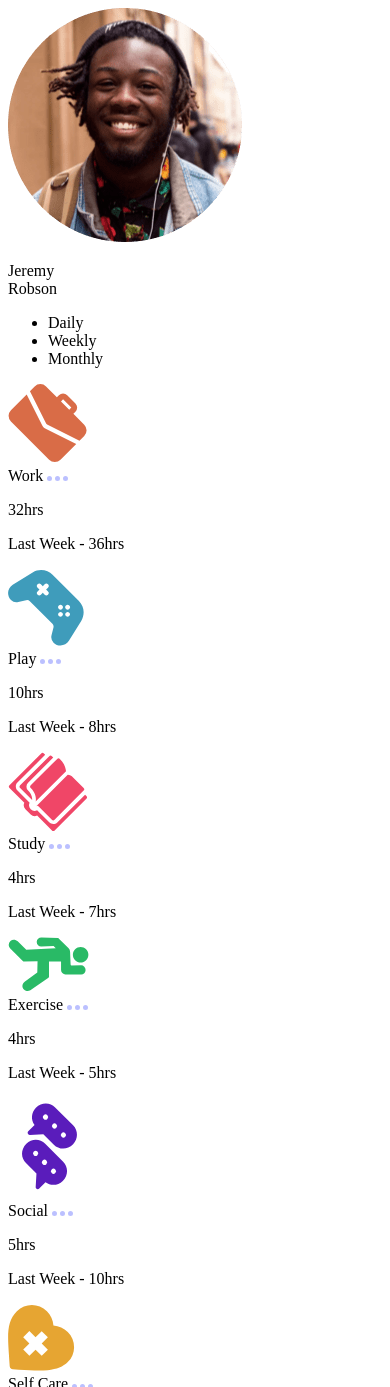
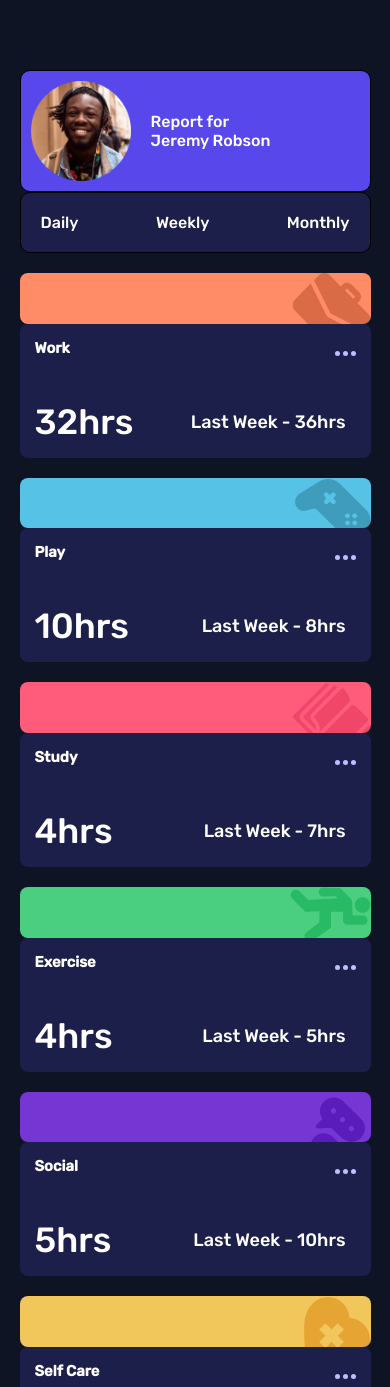
Before and after one commit to d2ndjim/time-tracking, a website: page index.html in a window 390 px wide. Shown: the top 1387 px of the page. Drawn offline with Linux system fonts and the light colour scheme.

Commit message:
add styling for mobile version

```diff
--- a/index.html
+++ b/index.html
@@ -5,106 +5,106 @@
   <meta name="viewport" content="width=device-width, initial-scale=1.0"> <!-- displays site properly based on user's device -->
   <link rel="icon" type="image/png" sizes="32x32" href="./images/favicon-32x32.png">
   <link rel="stylesheet" href="style.css">
+  <link rel="preconnect" href="https://fonts.googleapis.com">
+  <link rel="preconnect" href="https://fonts.gstatic.com" crossorigin>
+  <link href="https://fonts.googleapis.com/css2?family=Epilogue:wght@700&family=Rubik:wght@500&display=swap" rel="stylesheet">
   <title>Frontend Mentor | Time tracking dashboard</title>
+</head>
 
-
-</head>
 <body>
   <section class="container">
     <div class="user-section">
-      <img id="user-img" src="./images/image-jeremy.png" alt="user-img">
       <div class="user-txt">
-        <p>Jeremy <br> Robson</p>
+        <img id="user-img" src="./images/image-jeremy.png" alt="user-img">
+        <p>Report for <br> Jeremy Robson </p>
       </div>
-      <div class="time">
-        <ul>
+      <ul class="time">
           <li>Daily</li>
           <li>Weekly</li>
           <li>Monthly</li>
-        </ul>
-      </div>
+      </ul>
     </div>
 
     <div class="work-card">
-      <img class="work-icon" src="images/icon-work.svg" alt="work-icon">
+      <div class="icon-img work-img"></div>
       <div class="work-body">
         <div id="work-header">
-          <span>Work</span>
-          <img src="images/icon-ellipsis.svg" alt="menu">
+          <h5>Work</h5>
+          <span><img src="images/icon-ellipsis.svg" alt="menu"></span>
         </div>
         <div class="work-text">
-          <p>32hrs</p>
-          <p>Last Week - 36hrs</p>
+          <p class="hrs">32hrs</p>
+          <p class="last-time">Last Week - 36hrs</p>
         </div>
       </div>
     </div>
 
     <div class="play-card">
-      <img class="play-icon" src="images/icon-play.svg" alt="play-icon">
+      <div class="icon-img play-img"></div>
       <div class="play-body">
         <div id="play-header">
-          <span>Play</span>
-          <img src="images/icon-ellipsis.svg" alt="menu">
+          <h5>Play</h5>
+          <span><img src="images/icon-ellipsis.svg" alt="menu"></span>
         </div>
         <div class="play-text">
-          <p>10hrs</p>
-          <p>Last Week - 8hrs</p>
+          <p class="hrs">10hrs</p>
+          <p class="last-time">Last Week - 8hrs</p>
         </div>
       </div>
     </div>
 
     <div class="study-card">
-      <img class="study-icon" src="images/icon-study.svg" alt="study-icon">
+      <div class="icon-img study-img"></div>
       <div class="study-body">
         <div id="study-header">
-          <span>Study</span>
-          <img src="images/icon-ellipsis.svg" alt="menu">
+          <h5>Study</h5>
+          <span><img src="images/icon-ellipsis.svg" alt="menu"></span>
         </div>
         <div class="study-text">
-          <p>4hrs</p>
-          <p>Last Week - 7hrs</p>
+          <p class="hrs">4hrs</p>
+          <p class="last-time">Last Week - 7hrs</p>
         </div>
       </div>
     </div>
 
     <div class="exercise-card">
-      <img class="exercise-icon" src="images/icon-exercise.svg" alt="exercise-icon">
+      <div class="icon-img exercise-img"></div>
       <div class="exercise-body">
         <div id="exercise-header">
-          <span>Exercise</span>
-          <img src="images/icon-ellipsis.svg" alt="menu">
+          <h5>Exercise</h5>
+          <span><img src="images/icon-ellipsis.svg" alt="menu"></span>
         </div>
         <div class="exercise-text">
-          <p>4hrs</p>
-          <p>Last Week - 5hrs</p>
+          <p class="hrs">4hrs</p>
+          <p class="last-time">Last Week - 5hrs</p>
         </div>
       </div>
     </div>
 
     <div class="social-card">
-      <img class="social-icon" src="images/icon-social.svg" alt="social-icon">
+      <div class="icon-img social-img"></div>
       <div class="social-body">
         <div id="social-header">
-          <span>Social</span>
-          <img src="images/icon-ellipsis.svg" alt="menu">
+          <h5>Social</h5>
+          <span><img src="images/icon-ellipsis.svg" alt="menu"></span>
         </div>
         <div class="social-text">
-          <p>5hrs</p>
-          <p>Last Week - 10hrs</p>
+          <p class="hrs">5hrs</p>
+          <p class="last-time">Last Week - 10hrs</p>
         </div>
       </div>
     </div>
 
     <div class="selfcare-card">
-      <img class="selfcare-icon" src="images/icon-self-care.svg" alt="selfcare-icon">
+      <div class="icon-img selfcare-img"></div>
       <div class="selfcare-body">
         <div id="selfcare-header">
-          <span>Self Care</span>
-          <img src="images/icon-ellipsis.svg" alt="menu">
+          <h5>Self Care</h5>
+          <span><img src="images/icon-ellipsis.svg" alt="menu"></span>
         </div>
         <div class="selfcare-text">
-          <p>2hrs</p>
-          <p>Last Week - 2hrs</p>
+          <p class="hrs">2hrs</p>
+          <p class="last-time">Last Week - 2hrs</p>
         </div>
       </div>
     </div>
@@ -116,61 +116,3 @@
   </div>
 </body>
 </html>
-
-<!--
- Report for
-  Jeremy Robson
-
-  Daily
-  Weekly
-  Monthly
-
-  Work
-  5hrs <!-- daily -->
-  Previous - 7hrs <!-- daily -->
-  32hrs <!-- weekly -->
-  Previous - 36hrs <!-- weekly -->
-  103hrs <!-- monthly -->
-  Previous - 128hrs <!-- monthly -->
-
-  Play
-  1hr <!-- daily -->
-  Previous - 2hrs <!-- daily -->
-  10hrs <!-- weekly -->
-  Previous - 8hrs <!-- weekly -->
-  23hrs <!-- monthly -->
-  Previous - 29hrs <!-- monthly -->
-
-  Study
-  0hrs <!-- daily -->
-  Previous - 1hr <!-- daily -->
-  4hrs <!-- weekly -->
-  Previous - 7hrs <!-- weekly -->
-  13hrs <!-- monthly -->
-  Previous - 19hrs <!-- monthly -->
-
-  Exercise
-  1hr <!-- daily -->
-  Previous - 1hr <!-- daily -->
-  4hrs <!-- weekly -->
-  Previous - 5hrs <!-- weekly -->
-  11hrs <!-- monthly -->
-  Previous - 18hrs <!-- monthly -->
-
-  Social
-  1hr <!-- daily -->
-  Previous - 3hrs <!-- daily -->
-  5hrs <!-- weekly -->
-  Previous - 10hrs <!-- weekly -->
-  21hrs <!-- monthly -->
-  Previous - 23hrs <!-- monthly -->
-
-  Self Care
-  0hrs <!-- daily -->
-  Previous - 1hr <!-- daily -->
-  2hrs <!-- weekly -->
-  Previous - 2hrs <!-- weekly -->
-  7hrs <!-- monthly -->
-  Previous - 11hrs <!-- monthly -->
-
-   -->
--- a/style.css
+++ b/style.css
@@ -1,3 +1,138 @@
+*,
+*::before,
+*::after {
+  margin: 0;
+  padding: 0;
+  box-sizing: border-box;
+}
+
+body {
+  font-family: 'Rubik', sans-serif;
+  background-color: hsl(226, 43%, 10%);
+  color: white;
+}
+
+.container {
+  position: relative;
+  display: flex;
+  flex-direction: column;
+  gap: 20px;
+  width: 90%;
+  margin: 70px auto;
+}
+
+#user-img {
+  width: 100px;
+  align-self: flex-start;
+}
+
+.user-section {
+  width: 100%;
+}
+
+.user-txt {
+  display: flex;
+  align-items: center;
+  gap: 20px;
+  background-color: hsl(246, 80%, 60%);
+  border: 1px solid black;
+  border-radius: 10px;
+  padding: 10px;
+}
+
+.time {
+  background-color: hsl(235, 46%, 20%);
+  list-style: none;
+  display: flex;
+  border: 1px solid black;
+  justify-content: space-between;
+  align-items: center;
+  align-content: center;
+  padding: 20px;
+  border-radius: 10px;
+}
+
+
+.icon-img {
+  height: 6vh;
+  background-repeat: no-repeat;
+  background-position-x: right;
+  border-radius: 8px;
+}
+
+.work-img {
+  background-color: hsl(15, 100%, 70%);
+  background-image: url('./images/icon-work.svg');
+}
+
+.play-img {
+  background-color: hsl(195, 74%, 62%);
+  background-image: url('./images/icon-play.svg');
+}
+
+.study-img {
+  background-color: hsl(348, 100%, 68%);
+  background-image: url('./images/icon-study.svg');
+}
+
+.exercise-img {
+  background-color: hsl(145, 58%, 55%);
+  background-image: url('./images/icon-exercise.svg')
+}
+
+.social-img {
+  background-color: hsl(264, 64%, 52%);
+  background-image: url('./images/icon-social.svg')
+}
+
+.selfcare-img {
+  background-color: hsl(43, 84%, 65%);
+  background-image: url('./images/icon-self-care.svg')
+}
+
+.hrs {
+  font-size: 35px;
+}
+
+.last-time {
+  padding: 10px;
+}
+
+.work-body, .play-body,
+.study-body, .exercise-body,
+.selfcare-body, .social-body {
+  background-color: hsl(235, 46%, 20%);
+  display: flex;
+  flex-direction: column;
+  gap: 10px;
+  font-size: 18px;
+  font-weight: 500;
+  border-radius: 8px;
+}
+
+#work-header, .work-text,
+#study-header, .study-text,
+#play-header, .play-text,
+#exercise-header, .exercise-text,
+#social-header, .social-text,
+#selfcare-header, .selfcare-text {
+  display: flex;
+  justify-content: space-between;
+  padding: 15px;
+}
+
+
+
+
+
+
+
+
+
+
+
+
+
 .attribution {
   font-size: 11px;
   text-align: center;
```
